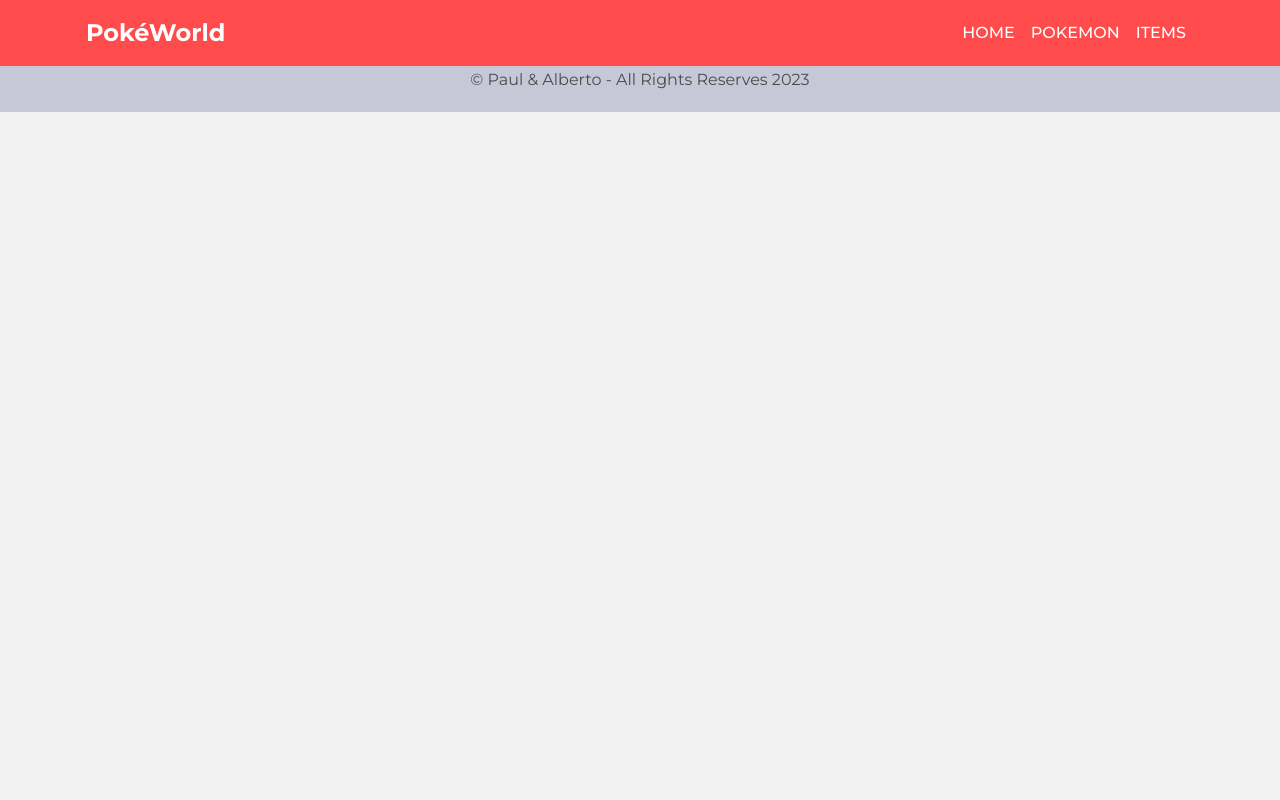
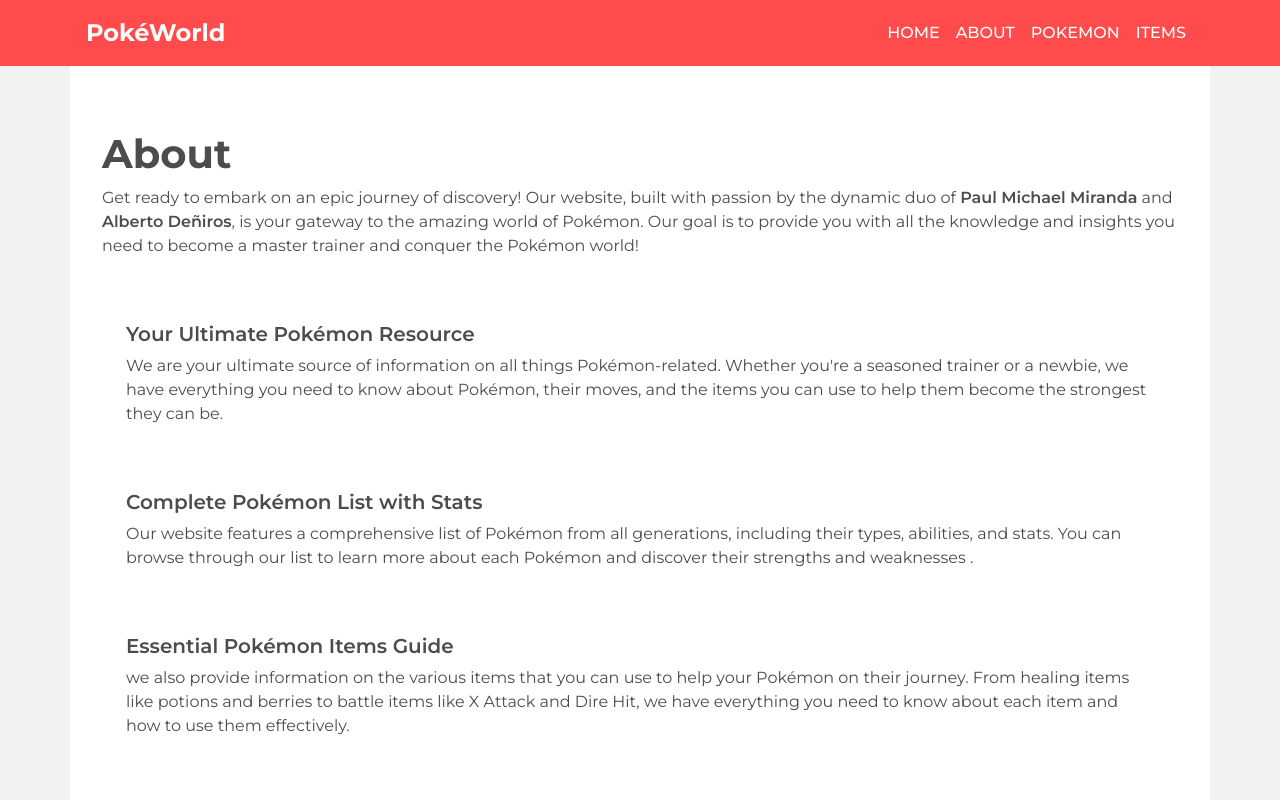
Before and after one commit to myke023/miniproject2paul-albertoWD45, a React (Vite) app: page /about in a window 1280 px wide. Shown: the top 800 px of the page. Built offline with nearby package versions, Linux system fonts and the light colour scheme.

Commit message:
final edit

```diff
--- a/src/App.jsx
+++ b/src/App.jsx
@@ -7,6 +7,7 @@ import Pokemon from './pages/pokemon/Pokemon'
 import PokemonDetails from './pages/pokemon/components/PokemonDetails'
 import Footer from './components/footer/Footer'
 import Items from './pages/items/Items'
+import About from './pages/about/About'
 
 
 
@@ -19,6 +20,7 @@ const App = () => {
       <main>
         <Routes>
           <Route  path="/" element={<Home />} />
+          <Route path="/about" element={<About />} />
           <Route  path="/pokemon" element={<Pokemon/>} />
           <Route path="/pokemon/:name" element={<PokemonDetails/>} />
           <Route path="/items" element= {<Items />} />
--- a/src/components/header/Header.jsx
+++ b/src/components/header/Header.jsx
@@ -3,16 +3,21 @@ import { Link } from 'react-router-dom';
 import Container from 'react-bootstrap/Container';
 import Nav from 'react-bootstrap/Nav';
 import Navbar from 'react-bootstrap/Navbar';
+import { FontAwesomeIcon } from '@fortawesome/react-fontawesome';
+import { faBars } from '@fortawesome/free-solid-svg-icons';
 
 const Header = () => {
   return (
    <Navbar expand="md" fixed="top">
       <Container>
          <Navbar.Brand as={Link} to="/" className="fw-bold">PokéWorld</Navbar.Brand>
-         <Navbar.Toggle aria-controls="navbar-nav" />
+         <Navbar.Toggle aria-controls="navbar-nav">
+            <FontAwesomeIcon icon={faBars} />
+         </Navbar.Toggle>
          <Navbar.Collapse id="navbar-nav" className="justify-content-end">
             <Nav>
                <Nav.Link as={Link} to="/" >HOME</Nav.Link>
+               <Nav.Link as={Link} to="/about" >ABOUT</Nav.Link>
                <Nav.Link as={Link} to="/pokemon" >POKEMON</Nav.Link>
                <Nav.Link as={Link} to="/items" >ITEMS</Nav.Link>
             </Nav>
--- a/src/imagecontainer.css
+++ b/src/imagecontainer.css
@@ -101,10 +101,6 @@
     padding: 2px 16px;
   }
 
-  .btnclr{
-    background-color: #E74646;
-  }
-
   .bgcontainer{
     background-image: linear-gradient(to right, rgb(161, 255, 107), rgb(112, 210, 255));
 
--- a/src/index.css
+++ b/src/index.css
@@ -12,6 +12,14 @@ body{
   color: #fff;
   font-size: 1.5rem;
 }
+.navbar-toggler{
+  background: none;
+  border: none;
+  font-size: 1.5rem;
+  color: #fff;
+
+}
+
 .navbar-brand:hover, .navbar-brand:focus {
   color: #fff;
 }
@@ -106,6 +114,16 @@ body{
 }
 .items-bg{
   background: #f2f2f2;
+}
+.about-section, .pokemon-details, .pokemon-list-list{
+  background: #fff;
+}
+.about-content{
+  padding: 8rem 1rem;
+}
+.text-content{
+  margin: 4rem 0;
+  padding: 0 1.5rem;
 }
 footer{
   background: #C7C7D8;
@@ -320,26 +338,23 @@ max-width: 100%;
 
 
 /* herro button */
-button {
-   background: #117e8d;
-   transition: ease .25s;
+.pokemon-btn, .dropdown-toggle {
+   transition: all 200ms ease-in-out;
    border-radius: 5px;
-   display: inline-block;
+   display: block;
    border: none;
-   padding: 0.75rem 1.5rem;
+   padding: .5rem 1rem;
    margin: 0;
    text-decoration: none;
    color: #ffffff;
-   font-size: 1.2rem;
+   font-size: 1rem;
    cursor: pointer;
    text-align: center;
    -webkit-appearance: none;
    -moz-appearance: none;
-   background:linear-gradient(to right, rgb(255, 32, 24), rgb(0, 140, 255));
+
  }
- button:hover {
-  background-image: linear-gradient(to left, rgb(255, 0, 13), rgb(255, 238, 0));
- }
+
  button:focus {
    outline: 1px solid #fff;
    outline-offset: -4px;
--- /dev/null
+++ b/src/pages/about/About.jsx
@@ -0,0 +1,43 @@
+import { Link } from "react-router-dom"
+import { Container } from "react-bootstrap"
+
+const About = () => {
+  return (
+      <Container className="about-section rounded">
+         <div className="about-content">
+            <div className="intro">
+               <h1 className="fw-bold display-6">About</h1>
+               <p>
+                  Get ready to embark on an epic journey of discovery! Our website, built with passion by the dynamic duo of <span className="fw-semibold">Paul Michael Miranda</span> and <span className="fw-semibold">Alberto Deñiros</span>, is your gateway to the amazing world of Pokémon. Our goal is to provide you with all the knowledge and insights you need to become a master trainer and conquer the Pokémon world!
+               </p>
+            </div>
+            <div className="text-content">
+               <h5 className="fw-semibold">Your Ultimate Pokémon Resource</h5>
+               <p>
+                  We are your ultimate source of information on all things Pokémon-related. Whether you're a seasoned trainer or a newbie, we have everything you need to know about Pokémon, their moves, and the items you can use to help them become the strongest they can be.
+               </p>
+            </div>
+            <div className="text-content">
+               <h5 className="fw-semibold">Complete Pokémon List with Stats</h5>
+               <p>
+                  Our website features a comprehensive list of Pokémon from all generations, including their types, abilities, and stats. You can browse through our list to learn more about each Pokémon and discover their strengths and weaknesses    .
+               </p>
+            </div>
+            <div className="text-content">
+               <h5 className="fw-semibold">Essential Pokémon Items Guide</h5>
+               <p>
+                  we also provide information on the various items that you can use to help your Pokémon on their journey. From healing items like potions and berries to battle items like X Attack and Dire Hit, we have everything you need to know about each item and how to use them effectively.
+               </p>
+            </div>
+            <div className="text-content">
+               <h5 className="fw-semibold">A Special Thank You to the PokeAPI-Team</h5>
+               <p>
+                  At PokéWorld, we would like to express our sincere gratitude to the talented developers of <Link to="https://pokeapi.co/">PokeAPI-Team</Link>. Their tireless efforts and dedication to the project have made it possible for us to offer a comprehensive list of Pokémon, their details, and items to our visitors. We are proud to be a part of the amazing community that has come together to make PokeAPI an invaluable resource for all Pokémon enthusiasts. Thank you, <Link to="https://pokeapi.co/">PokeAPI-Team</Link>, for your outstanding work!
+               </p>
+            </div>
+         </div>
+      </Container>
+  )
+}
+
+export default About
--- a/src/pages/home/Firsthero.jsx
+++ b/src/pages/home/Firsthero.jsx
@@ -1,14 +1,15 @@
 import React from 'react'
+import { Button } from 'react-bootstrap'
 import {Link} from 'react-router-dom'
 
 const firsthero = () => {
   return (
 <section className="img1" >
 <div className='span28 margintop-60 marginright20' id='marginleft20'><span> HEROES CALLING </span></div>
-  <Link to='/pokemon/kyogre'>
-  <button type="button" className='btnclr span20'>
-    Explore Now
-  </button>
+  <Link to='/pokemon' className="text-decoration-none">
+  <Button className="pokemon-btn">
+    Explore  Now
+  </Button>
   </Link>
 
 </section>
--- a/src/pages/home/Sixthhero.jsx
+++ b/src/pages/home/Sixthhero.jsx
@@ -26,7 +26,7 @@ const [tempdata, setTempdata] = useState([]);
                   <h5 className="card-title">{item.title}</h5>
                   <p className="card-text">{item.desc}</p>
 
-                  <button className="btn btn-primary span20" onClick={() => getData(item.imgSrc,item.title,item.desc)}>View Pokemon</button>
+                  <button className="btn btn-primary span20 pokemon-btn" onClick={() => getData(item.imgSrc,item.title,item.desc)}>View Pokemon</button>
                   </div>
                 </div>
               </div>
--- a/src/pages/items/Items.jsx
+++ b/src/pages/items/Items.jsx
@@ -61,6 +61,12 @@ const Items = () => {
          </div>
       ) : (
         <div className="mt-5 py-5 px-2">
+          {totalPages && (
+            <div className="d-flex justify-content-end my-3">
+              <Button onClick={handlePrev} disabled={currentPage === 1} className="me-4">Prev</Button>
+              <Button onClick={handleNext} disabled={currentPage === totalPages}>Next</Button>
+            </div>
+          )}
           <Table responsive  bordered>
             <thead className="text-center items-bg ">
               <tr>
@@ -80,7 +86,7 @@ const Items = () => {
             </tbody>
           </Table>
           {totalPages && (
-            <div className="d-flex justify-content-center mt-4">
+            <div className="d-flex justify-content-between mt-1">
               <Button onClick={handlePrev} disabled={currentPage === 1} className="me-4">Prev</Button>
               <Button onClick={handleNext} disabled={currentPage === totalPages}>Next</Button>
             </div>
--- a/src/pages/pokemon/components/PokemonDetails.jsx
+++ b/src/pages/pokemon/components/PokemonDetails.jsx
@@ -24,8 +24,8 @@ const PokemonDetails = () => {
   }
 
   return (
-    <section className="py-5 my-5 d-flex justify-content-center align-items-center" style={{minHeight: "100vh"}}>
-      <Container className="position-relative">
+    <section className="mt-5 py-5 d-flex justify-content-center align-items-center" style={{minHeight: "100vh"}}>
+      <Container className="position-relative pokemon-details p-sm-5 rounded">
       <PokemonDetailsPagination prevPokemon={prevPokemon} nextPokemon={nextPokemon} />
         <Row xs={1} lg={2} className="my-3">
           <Col className="my-xs-3 my-sm-3 my-lg-0">
@@ -47,7 +47,7 @@ const PokemonDetails = () => {
         <Row className="my-4">
           <PokemonMoves moves={pokemon.moves}  />
         </Row>
-        <Link to="/pokemon" className="d-flex justify-content-end text-dark mt-4 text-white">
+        <Link to="/pokemon" className="d-flex justify-content-end text-dark mt-5 fw-semibold">
           Explore More
         </Link>
       </Container>
--- a/src/pages/pokemon/hooks/UsePokemonData.jsx
+++ b/src/pages/pokemon/hooks/UsePokemonData.jsx
@@ -12,7 +12,7 @@ const UsePokemonData = () => {
     const fetchData = async () => {
       setIsLoading(true);
 
-      const response = await axios.get(`${baseUrl}?limit=${limit * 25}`)
+      const response = await axios.get(`${baseUrl}?limit=${limit * 30}`)
       const results = response.data.results
 
       const pokemonPromises = results.map(async (result) => {
@@ -24,7 +24,7 @@ const UsePokemonData = () => {
       setPokemonList(pokemonData);
 
       setIsLoading(false)
-    };
+    }
 
     fetchData();
   }, [])
```
Also changed, not shown: src/pages/pokemon/components/PokemonList.jsx (+14 -9 lines), src/assets/pikachu.png (added).
